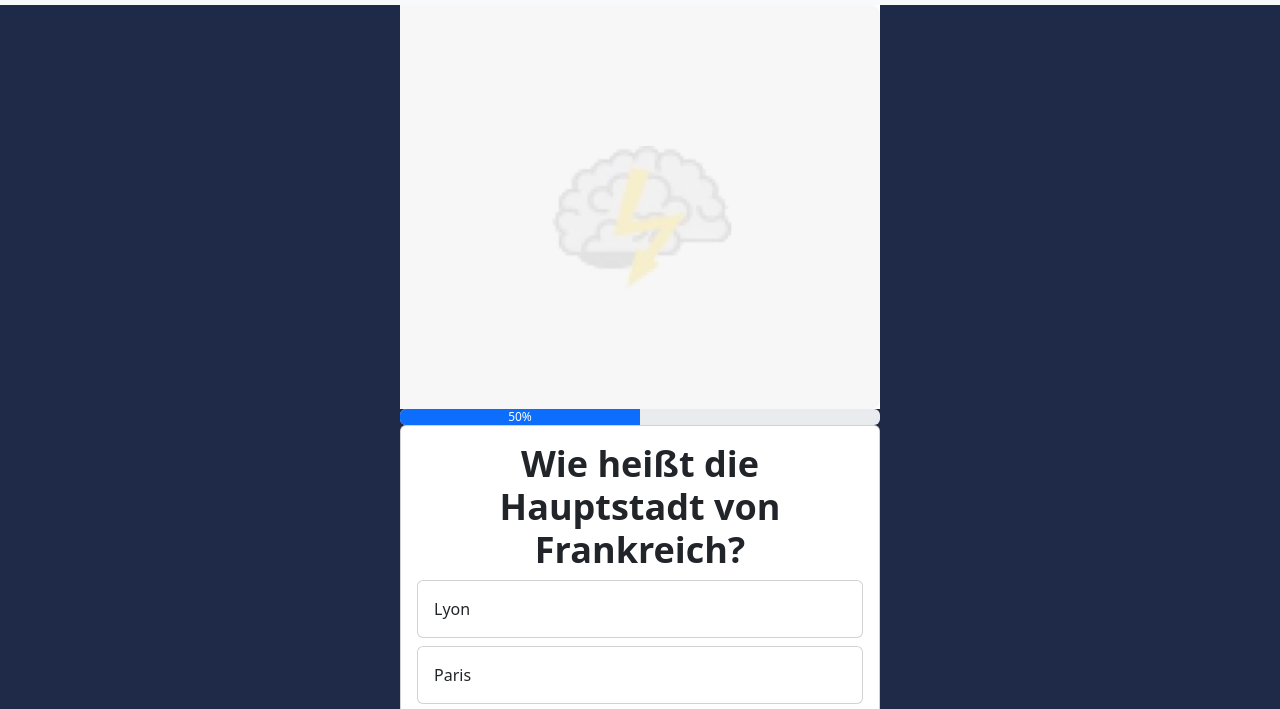
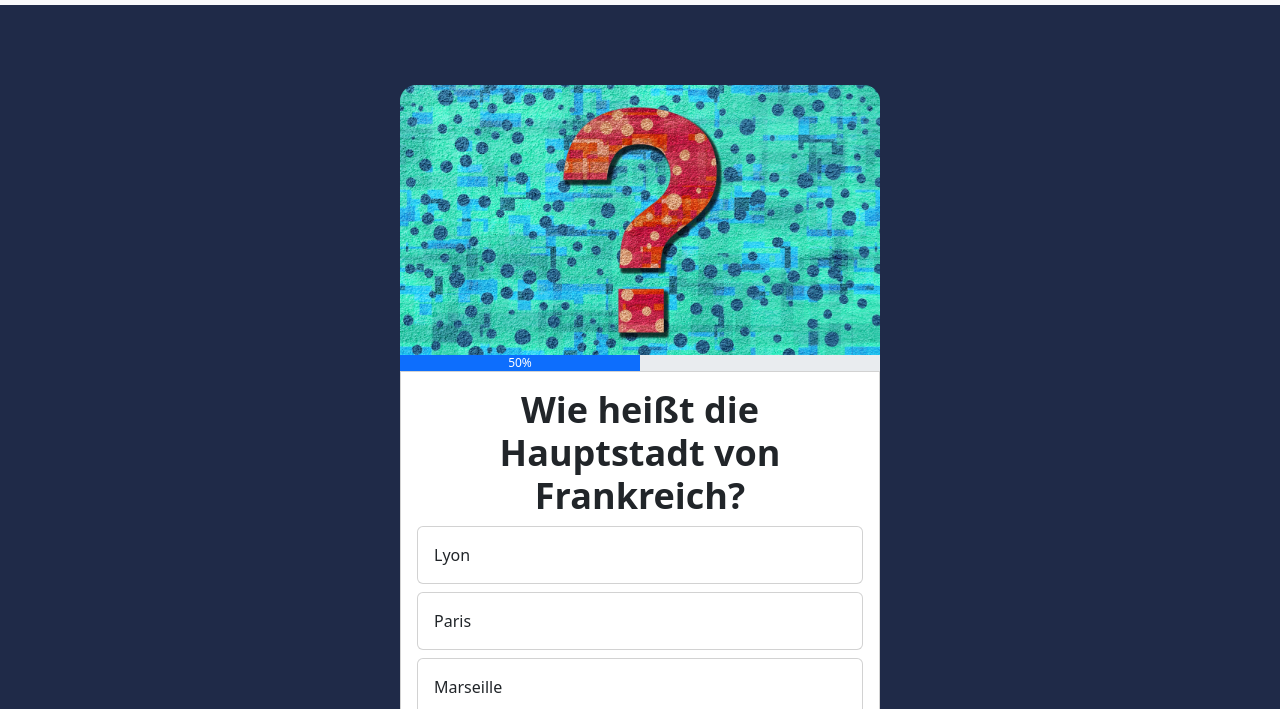
Before and after one commit to B-Blarr/Quizapp, a website: page index.html in a window 1280 px wide. Shown: the part 77-786 px from the top of the page. Drawn offline with Linux system fonts and the light colour scheme.

Commit message:
Added some styles to the quiz card and a new image

```diff
--- a/index.html
+++ b/index.html
@@ -22,7 +22,7 @@
     <div class="wrapper">
       <div class="quiz-card">
         <img
-          src="./assets/img/brainbg.jpg"
+          src="./assets/img/quiz.jpg"
           class="card-img-top"
           alt="Brain_Image"
         />
--- a/styles/style.css
+++ b/styles/style.css
@@ -8,19 +8,23 @@
 }
 
 body {
-  min-height: 100dvh;
+  height: 100dvh;
   background: rgb(31, 42, 72);
 }
 
 .wrapper {
-  min-height: 100dvh;
   display: flex;
   justify-content: center;
   align-items: center;
 }
 
 .quiz-card{
+  margin-top: 80px;
     width: 30rem;
+}
+
+.quiz-card img{
+border-radius: 16px 16px 0 0 ;
 }
 
 .question-footer{
@@ -60,3 +64,11 @@ h5{
   font-size: 32px;
   font-weight: 500;
 }
+
+.progress{
+  border-radius: 0;
+}
+
+.card-body{
+  border-radius: 0 0 16px 16px;
+}
```
Also changed, not shown: assets/img/quiz.jpg (added).
